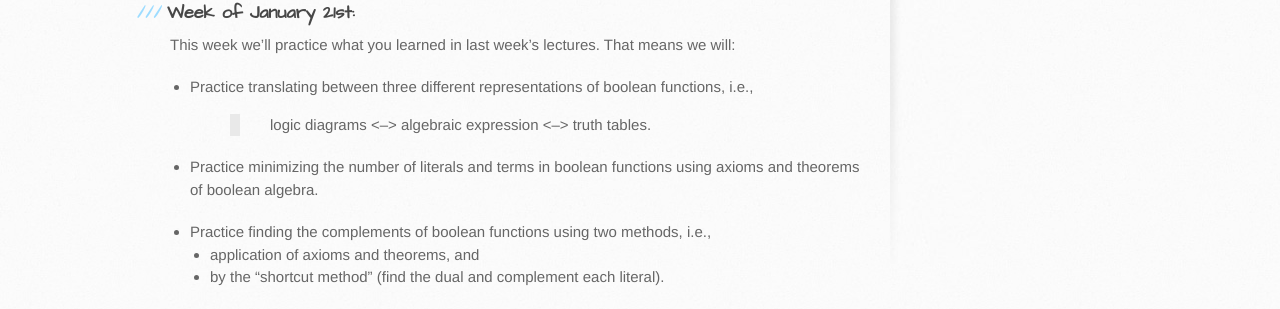
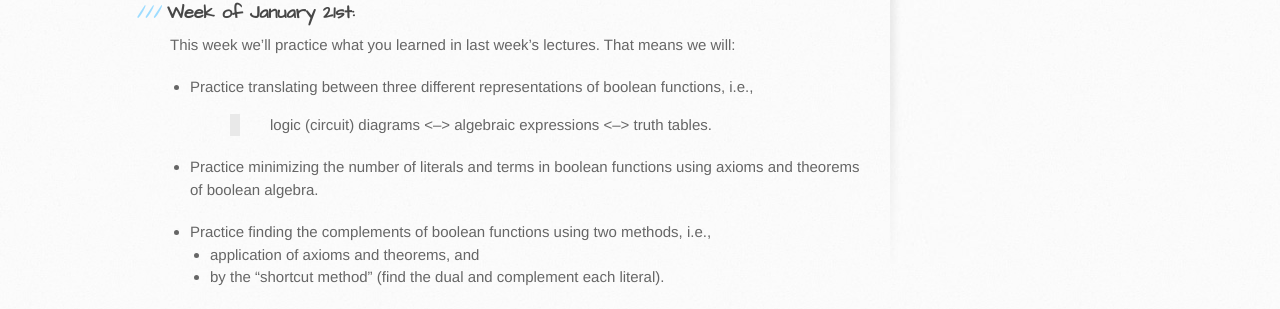
Before and after one commit to philstutorials/philstutorials.github.io, a Jekyll site: the page built from CPSC359W.md, in a window 1280 px wide. Shown: the part 472-781 px from the top of the page. Built offline with Jekyll 4.4.1, drawn with Linux system fonts in a browser that asks for light colours; our own code applies the rules of GitHub Pages for plain Markdown files.

Commit message:
Update CPSC359W.md

```diff
--- a/CPSC359W.md
+++ b/CPSC359W.md
@@ -15,7 +15,7 @@ Tutorials:
 This week we'll practice what you learned in last week's lectures. That means we will:
 
 - Practice translating between three different representations of boolean functions, i.e.,
- > logic diagrams <--> algebraic expression <--> truth tables.
+ > logic (circuit) diagrams <--> algebraic expressions <--> truth tables.
 
 - Practice minimizing the number of literals and terms in boolean functions using axioms and theorems of boolean algebra.
 
```
